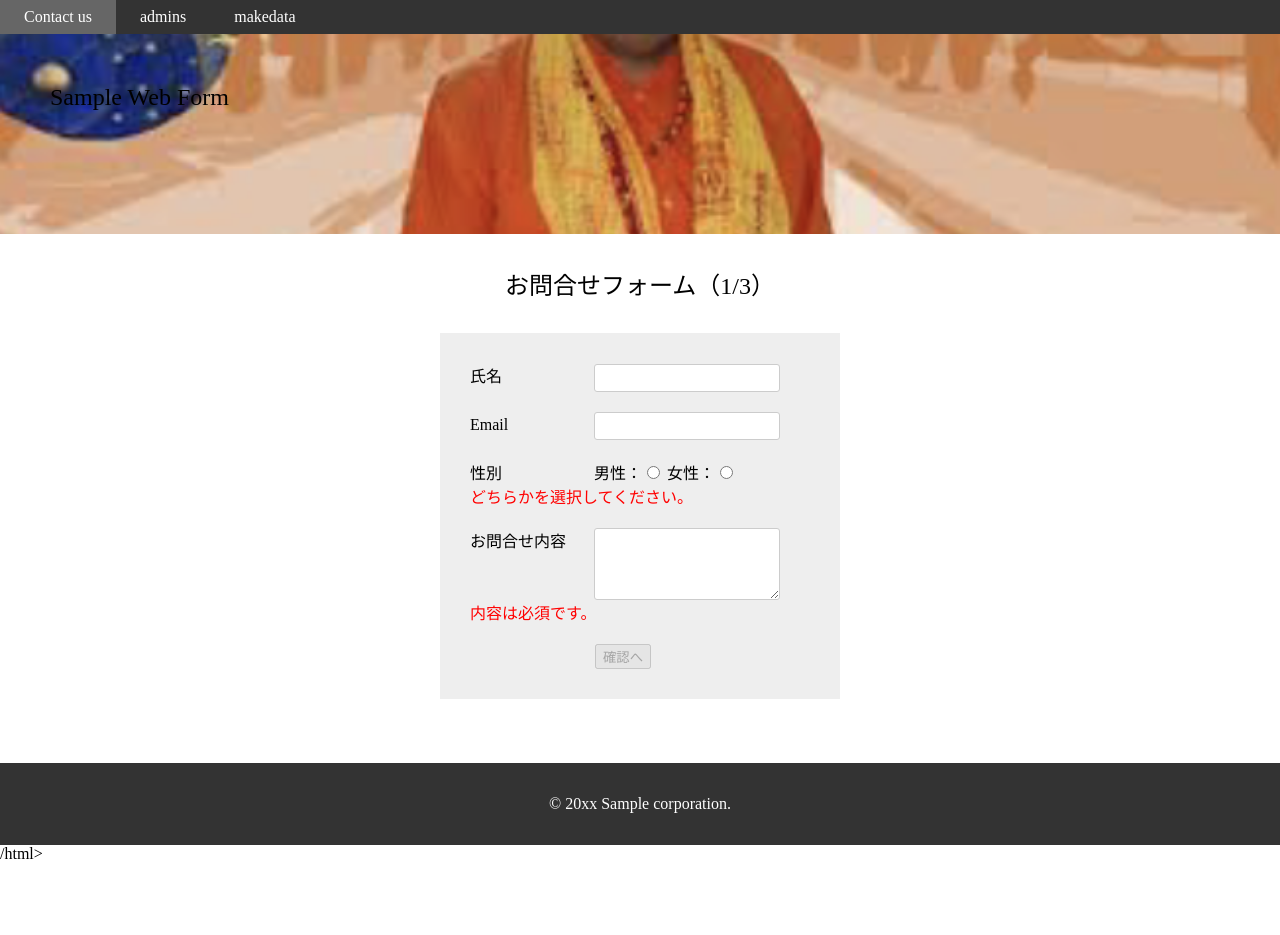
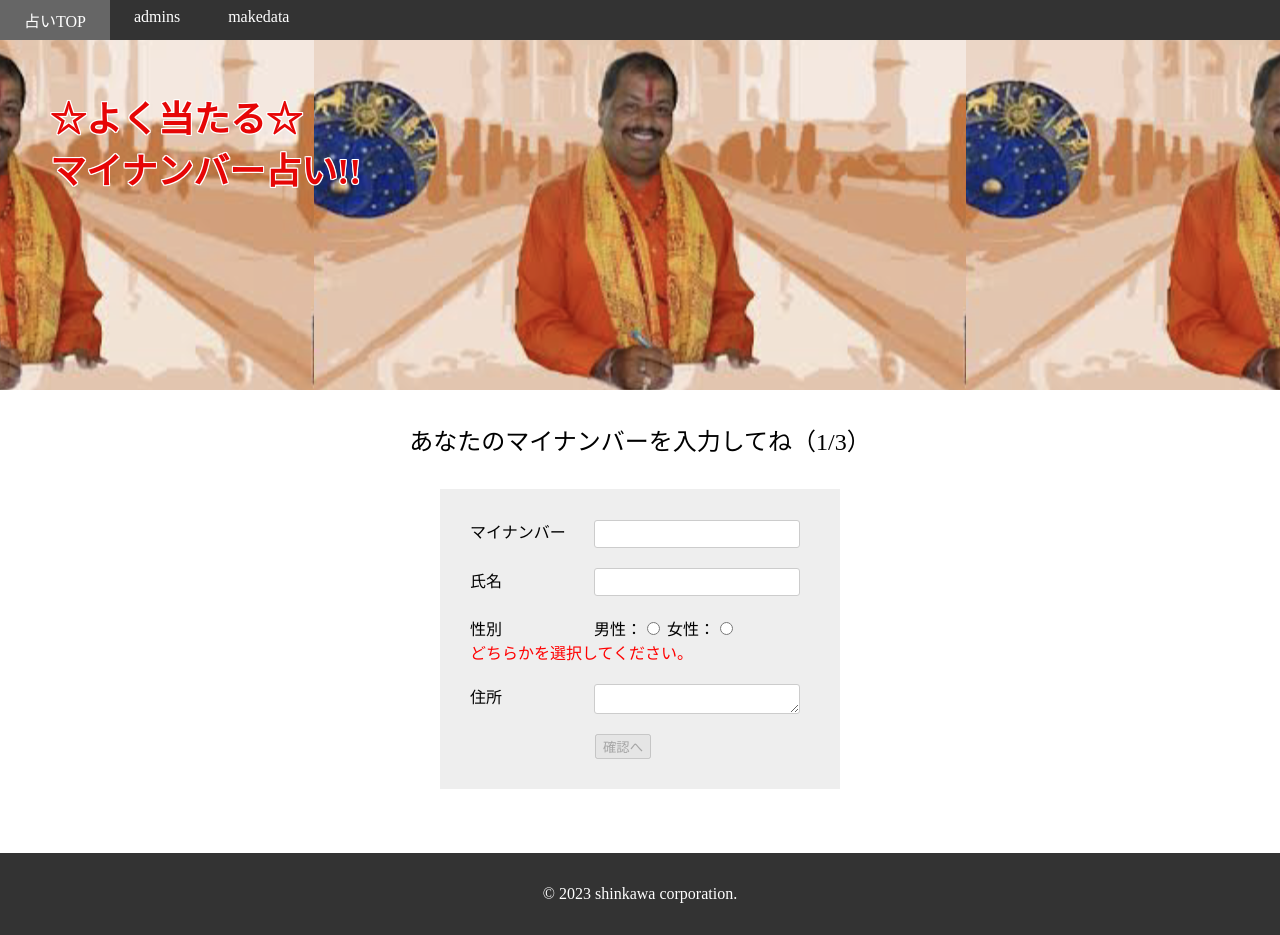
Before and after one commit to shinkawa1209/phpmynum, a PHP site: page / in a window 1280 px wide. Before the commit the page ends 859 px from the top, so only its background shows below. Run offline with PHP 8.4, Linux system fonts and the light colour scheme.

Commit message:
フロントサイドの完成

```diff
--- a/index.php
+++ b/index.php
@@ -1,8 +1,8 @@
 <?php
+       if (isset($_POST['mynum']) ? $mynum = $_POST['mynum'] : $mynum = '');
        if (isset($_POST['name']) ? $name = $_POST['name'] : $name = '');
-       if (isset($_POST['email']) ? $email = $_POST['email'] : $email = '');
        if (isset($_POST['gender']) ? $gender = $_POST['gender'] : $gender = '');
-       if (isset($_POST['message']) ? $message = $_POST['message'] : $message = '');
+       if (isset($_POST['addr']) ? $addr = $_POST['addr'] : $addr = '');
 ?>
 
 <!DOCTYPE html>
@@ -10,7 +10,7 @@
     <head>
         <meta charset="utf-8">
         <meta name="viewport" content="width=device-width, initial-scale=1.0">
-        <title>Simple Form</title>
+        <title>mynumberFortune</title>
         <link rel="stylesheet" href="style.css">
     </head>
     <body>
@@ -19,28 +19,28 @@
                 <!-- <li><a href="">Home</a></li>
                 <li><a href="">Service</a></li>
                 <li><a href="">About</a></li> -->
-                <li><a href="index.php">Contact us</a></li>
+                <li><a href="index.php">占いTOP</a></li>
                 <li><a href="/admins/login.php">admins</a></li>
                 <li><a href="/admins/data/data.php">makedata</a></li>
             </ul>
         </nav>
         <header>
-            <h1 id="main-title">Sample Web Form</h1>
+            <h1 id="main-title">☆よく当たる☆<br>マイナンバー占い!!</h1>
         </header>
         <main>
             <section class="form-section">
-                <h2>お問合せフォーム（1/3）</h2>
+                <h2>あなたのマイナンバーを入力してね（1/3）</h2>
                 <div class="form-container">
                     <form id="form">
                         <div class="form-group">
+                            <label>マイナンバー</label>
+                            <input type="text" name="mynum" id="mynum" class="form-item" value="<?php echo $mynum; ?>">
+                            <span id="mynum-error-message" style="color:red">半角数字で12桁以内です</span>
+                        </div>
+                        <div class="form-group">
                             <label>氏名</label>
                             <input type="text" name="name" id="name" class="form-item" value="<?php echo $name; ?>">
-                            <span id="name-error-message">名前は必須かつ2文字以上8文字以下。</span>
-                        </div>
-                        <div class="form-group">
-                            <label>Email</label>
-                            <input type="text" name="email" id="email" class="form-item" value="<?php echo $email; ?>">
-                            <span id="email-error-message">Emailの形式では無いようです。</span>
+                            <span id="name-error-message" style="color:red">氏名は2文字以上、8文字以下です</span>
                         </div>
                         <div class="form-group">
                             <label>性別</label>
@@ -49,9 +49,9 @@
                             <span id="gender-error-message" style="color:red;display:block">どちらかを選択してください。</span>
                         </div>
                         <div class="form-group">
-                            <label>お問合せ内容</label>
-                            <textarea name="message" class="form-item" id="message"><?php echo $message; ?></textarea>
-                            <span id="message-error-message" style="color:red;display:block">内容は必須です。</span>
+                            <label>住所</label>
+                            <textarea name="addr" class="form-item" id="addr"><?php echo $addr; ?></textarea>
+                            <span id="addr-error-message" style="color:red">住所は必須です。</span>
                         </div>
                         <div class="form-group">
                             <button type="submit" id="next">確認へ</button>
@@ -61,34 +61,47 @@
             </section>
        </main>
        <footer>
-           &copy 20xx Sample corporation.
+           &copy 2023 shinkawa corporation.
        </footer>
        <script>
            //Element取得
                 //form
                 const form = document.getElementById("form");
                 //form element
+                const mynum = document.getElementById("mynum");
                 const name = document.getElementById("name");
-                const email = document.getElementById("email");
                 const gender = document.getElementsByName("gender");
-                const message = document.getElementById("message");
+                const addr = document.getElementById("addr");
                 //error message
+                const mynum_error_message = document.getElementById("mynum-error-message");
                 const name_error_message = document.getElementById("name-error-message");
-                const email_error_message = document.getElementById("email-error-message");
                 const gender_error_message = document.getElementById("gender-error-message");
-                const message_error_message = document.getElementById("message-error-message");
+                const addr_error_message = document.getElementById("addr-error-message");
                 //button
                 const btn = document.getElementById("next");
 
                 //バリデーションパターン
-                const nameExp = /^[a-zA-Zぁ-んァ-ヶｱ-ﾝﾞﾟ一-龠]{2,8}$/;
-                const emailExp = /^[a-z]+@[a-z]+\.[a-z]+$/;
-                const messageExp = /^\S+/;
+                const mynumExp = /^[0-9]{2,12}$/;
+                const nameExp = /^[a-zA-Zぁ-んァ-ヶｱ-ﾝﾞﾟ一-龠0-9]{2,8}$/;
+                const addrExp = /^\S+/;
 
                 //初期状態設定
                 btn.disabled = true;
 
                 //event
+
+                //mynum
+                mynum.addEventListener("keyup", e => {
+                    if (mynumExp.test(mynum.value)) {
+                        mynum.setAttribute("class", "success");
+                        mynum_error_message.style.display = "none";
+                    } else {
+                        mynum.setAttribute("class", "error");
+                        mynum_error_message.style.display = "block";
+                    }
+                    console.log(mynum.getAttribute("class").includes("success"));
+                    checkSuccess();
+                })
 
                 //name
                 name.addEventListener("keyup", e => {
@@ -98,19 +111,6 @@
                     } else {
                         name.setAttribute("class", "error");
                         name_error_message.style.display = "block";
-                    }
-                    console.log(name.getAttribute("class").includes("success"));
-                    checkSuccess();
-                })
-
-                //email
-                email.addEventListener("keyup", e => {
-                    if (emailExp.test(email.value)) {
-                        email.setAttribute("class", "success");
-                        email_error_message.style.display = "none";
-                    } else {
-                        email.setAttribute("class", "error");
-                        email_error_message.style.display = "block";
                     }
                     checkSuccess();
                 })
@@ -124,14 +124,14 @@
                     })
                 })
 
-                //message
-                message.addEventListener("keyup", e => {
-                    if (messageExp.test(message.value)) {
-                        message.setAttribute("class", "success");
-                        message_error_message.style.display = "none";
+                //住所
+                addr.addEventListener("keyup", e => {
+                    if (addrExp.test(addr.value)) {
+                        addr.setAttribute("class", "success");
+                        addr_error_message.style.display = "none";
                     } else {
-                        message.setAttribute("class", "error");
-                        message_error_message.style.display = "block";
+                        addr.setAttribute("class", "error");
+                        addr_error_message.style.display = "block";
                     }
                     checkSuccess();
                 })
@@ -139,9 +139,10 @@
 
                 //ボタンのdisabled制御
                 const checkSuccess = () => {
-                    if (name.value && email.value && document.querySelector("input:checked[name=gender]")) {
-                        if (name.getAttribute("class").includes("success")
-                            && email.getAttribute("class").includes("success")
+                    if (mynum.value && name.value && document.querySelector("input:checked[name=gender]")) {
+                        if (mynum.getAttribute("class").includes("success")
+                            && name.getAttribute("class").includes("success")
+                            && addr.getAttribute("class").includes("success")
                             && document.querySelector("input:checked[name=gender]").value) {
                             btn.disabled = false;
                         } else {
@@ -152,9 +153,10 @@
 
                 //confirm.phpから戻ってきたときの制御
                    window.addEventListener('load', (event) => {
-                       if (name.value && email.value && document.querySelector("input:checked[name=gender]")) {
+                       if (mynum.value && name.value && document.querySelector("input:checked[name=gender]")) {
+                           mynum.setAttribute("class", "success");
                            name.setAttribute("class", "success");
-                           email.setAttribute("class", "success");
+                           addr.setAttribute("class", "success");
                            gender_error_message.style.display = "none";
                            btn.disabled = false;
                        }
@@ -170,4 +172,4 @@
 
        </script>
    </body>
-/html>
+</html>
--- a/style.css
+++ b/style.css
@@ -31,15 +31,20 @@ nav a:hover{
 /* headerのスタイル */
 
 header{
-    height: 200px;
-    background: url(./wall.jpg) center/cover;
+    height: 350px;
+    background: url(./wall.jpg) center;
 }
 
 #main-title{
     margin: 0;
     padding: 50px;
-    font-size: 24px;
-    font-weight: normal;
+    font-size: 36px;
+    font-weight: bold;
+    color: #e60606;
+    text-shadow:1px 1px 0 #FFF, -1px -1px 0 #FFF,
+              -1px 1px 0 #FFF, 1px -1px 0 #FFF,
+              0px 1px 0 #FFF,  0-1px 0 #FFF,
+              -1px 0 0 #FFF, 1px 0 0 #FFF;
 }
 
 /* mainのスタイル */
@@ -72,16 +77,16 @@ label{
 }
 
 input[type='text']{
-    width: 180px;
+    width: 200px;
     height: 1.8em;
     border: solid 1px #ccc;
     border-radius: 3px;
 }
 
 textarea{
-    width: 180px;
+    width: 200px;
     vertical-align: top;
-    height: 5em;
+    height: 1.8em;
     border: solid 1px #ccc;
     border-radius: 3px;
 }
@@ -137,6 +142,7 @@ footer{
 
 .thankyou-message{
     text-align: center;
+    font-weight: bold;
 }
 
 /* error_messageの追加 */
@@ -155,10 +161,18 @@ input.error {
 }
 
 /* エラーメッセージの非表示 */
+#mynum-error-message {
+    display: none;
+}
+
 #name-error-message {
     display: none;
 }
 
-#email-error-message {
+#addr-error-message {
     display: none;
 }
+
+#gender-error-message {
+    display: none;
+}
```
Also changed, not shown: confirm.php (+26 -26 lines), thankyou.php (+15 -16 lines).
